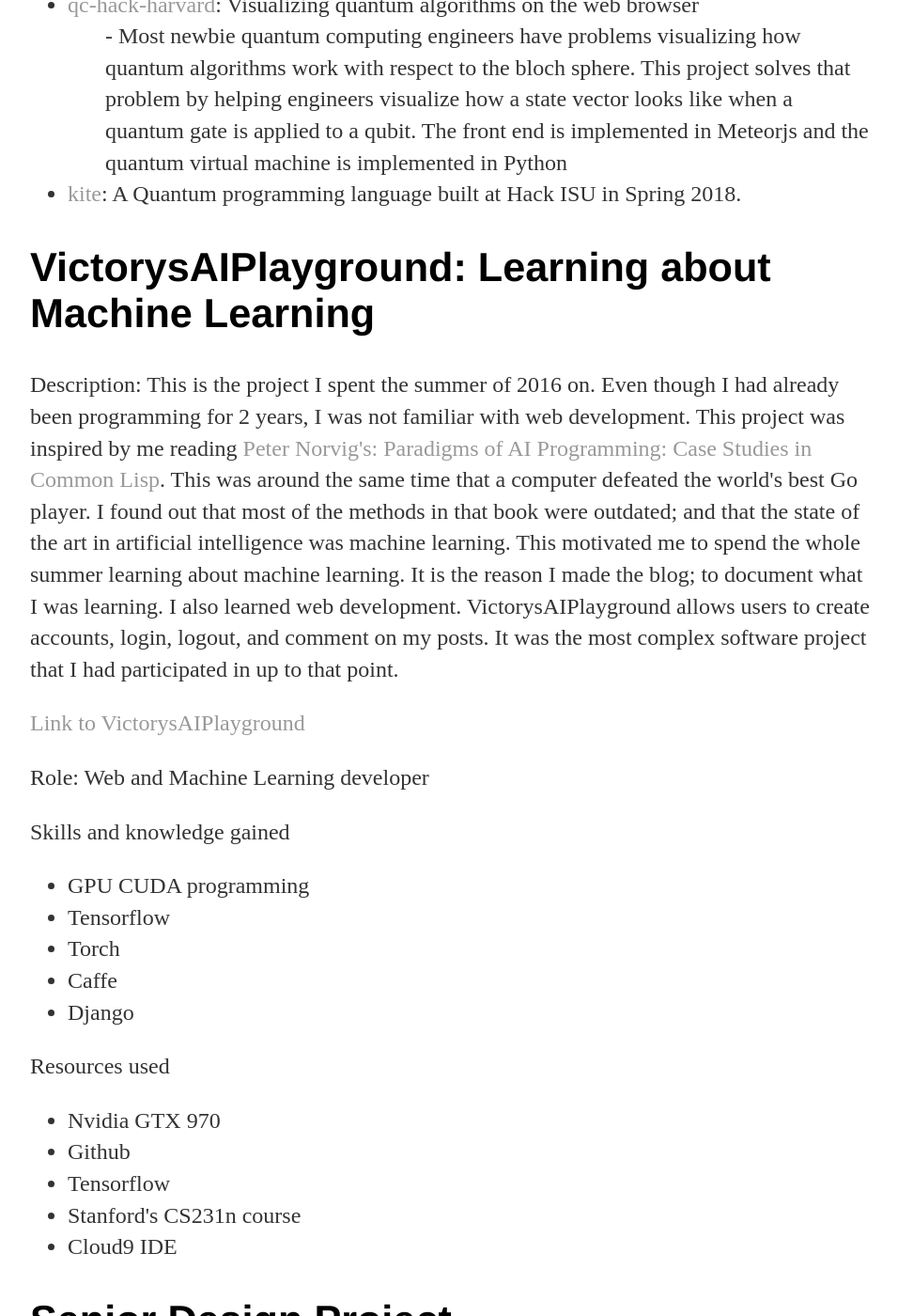
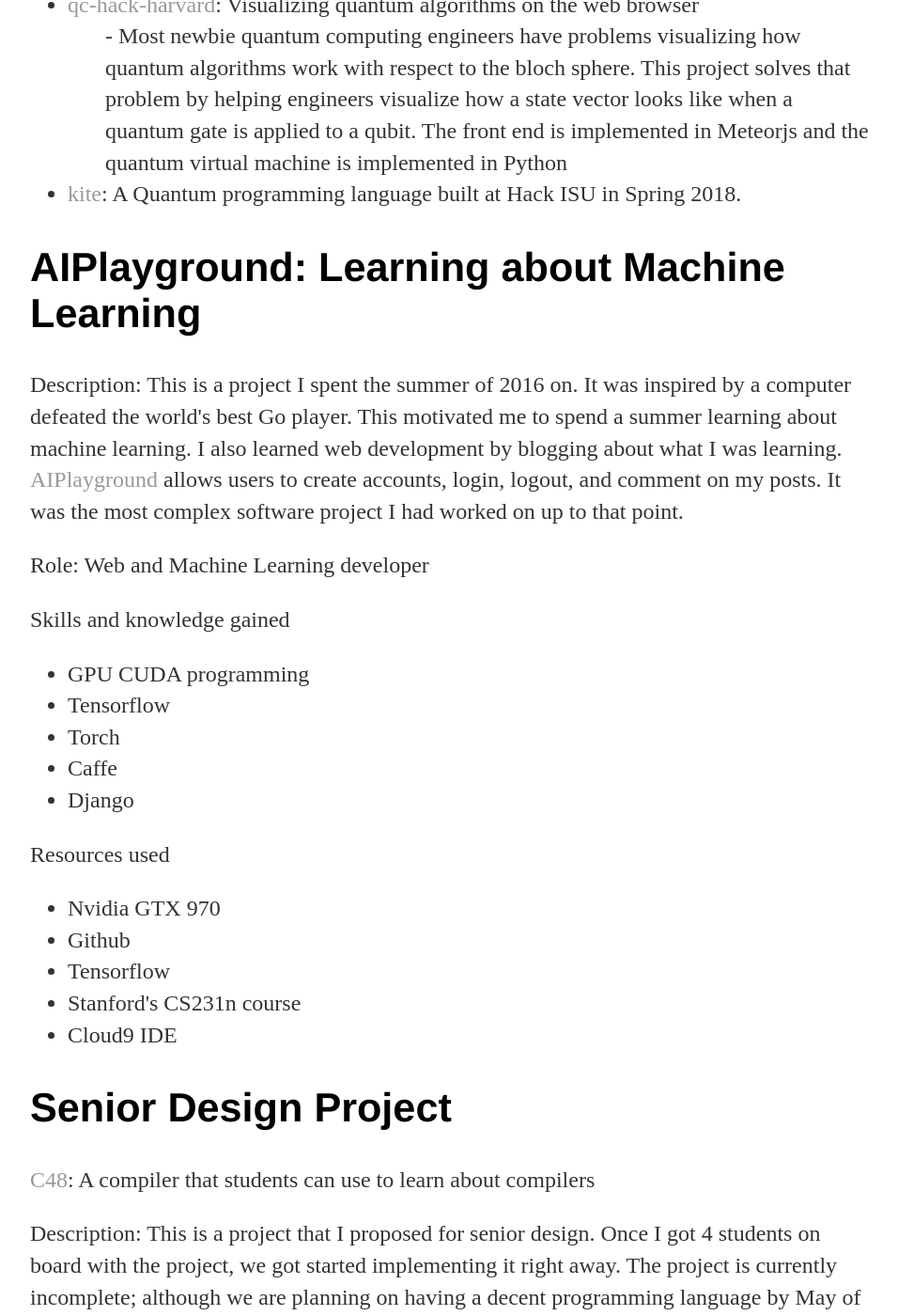
Before and after one commit to vtomole/vtomole.github.io, a Jekyll site: the page built from index.html, in a window 1280 px wide and 1400 px high, scrolled down 1195 px. Shown: the whole window at 94% size, without its empty margins (160-1116 px from the left). Built offline with Jekyll 4.4.1, drawn with Linux system fonts in a browser that asks for light colours; some of the changed text lies outside the part shown.

Commit message:
capitalization

```diff
--- a/about/index.html
+++ b/about/index.html
@@ -5,10 +5,10 @@
 
 		<div class="about">
 			<h1>About</h1>
-			<p> My name is Victory Omole. I'm a Senior at Iowa State University majoring in Computer Engineering. I participate in a couple of open source software projects, and I've gained a lot of software and hardware engineering skills from my personal projects and classes.
-			  I am a founder of <a href="https://github.com/QCHackers">QChackers</a>, a group of amateur Quantum engineers exploring full stack Quantum computing.</p>
+			<p> My name is Victory Omole. I'm a senior at Iowa State University majoring in computer engineering. I participate in a couple of open source software projects, and I've gained a lot of software and hardware engineering skills from my personal projects and classes.
+			  I'm a founder of <a href="https://github.com/QCHackers">QChackers</a>, a group of amateur quantum engineers exploring full stack quantum computing.</p>
 
-			<p>I love writing interpreters and compilers. The interpreter which I am most proud of is the <a href="https://github.com/vtomole/evie/tree/master/mini-projects/cantor">Cantor programming language</a> which won a prize for the most innovative hack at HackISU 2016. I also led a team software engineers in creating <a href="https://github.com/vtomole/c48">C48</a>: A programming language inspired by C and Python.</p>
+			<p>I love writing interpreters and compilers. The interpreter which I am most proud of is the <a href="https://github.com/vtomole/evie/tree/master/mini-projects/cantor">Cantor programming language</a> which won a prize for the most innovative hack at HackISU 2016. I've also led a team software engineers in creating <a href="https://github.com/vtomole/c48">C48</a>: A programming language inspired by C and Python.</p>
 
 			<!--<ul class="contacts">
 			  t
--- a/index.html
+++ b/index.html
@@ -51,10 +51,8 @@
 
 
 
-<p><h2> VictorysAIPlayground: Learning about Machine Learning</h2></p>
-			  <p>Description: This is the project I spent the summer of 2016 on. Even though I had already been programming for 2 years, I was not familiar with web development. This project was inspired by me reading <a href="https://en.wikipedia.org/wiki/Paradigms_of_AI_Programming:_Case_Studies_in_Common_Lisp">Peter Norvig's: Paradigms of AI Programming: Case Studies in Common Lisp</a>. This was around the same time that a computer defeated the world's best Go player. I found out that most of the methods in that book were outdated; and that the state of the art in artificial intelligence was machine learning. This motivated me to spend the whole summer learning about machine learning. It is the reason I made the blog; to document what I was learning. I also learned web development. VictorysAIPlayground allows users to create accounts, login, logout, and comment on my posts. It was the most complex software project that I had participated in up to that point.  <p/>
-
- <a href="https://victorysaiplayground.herokuapp.com/">Link to VictorysAIPlayground</a>
+<p><h2> AIPlayground: Learning about Machine Learning</h2></p>
+			  <p>Description: This is a project I spent the summer of 2016 on. It was inspired by a computer defeated the world's best Go player. This motivated me to spend a summer learning about machine learning. I also learned web development by blogging about what I was learning.<a href="https://victorysaiplayground.herokuapp.com/"> AIPlayground</a> allows users to create accounts, login, logout, and comment on my posts. It was the most complex software project I had worked on up to that point.  <p/>
 
 			  <p> Role: Web and Machine Learning developer</p>
 
@@ -82,7 +80,7 @@
 
 			  <p><h2>Senior Design Project</h2></p>
 
-			  <P>C48: A compiler that students can use to learn about compilers </p>
+			  <p><a href="https://github.com/vtomole/c48f">C48</a>: A compiler that students can use to learn about compilers </p>
 			<p>Description: This is a project that I proposed for senior design. Once I got 4 students on board with the project, we got started implementing it right away. The project is currently incomplete; although we are planning on having a decent programming language by May of next year. The programming language that we are designing is supposed to be like a Statically Typed Python with a C-like syntax. It is meant for people who don't know about programming to learn about how programming languages  and compilers work. <p/>
 
 			  <p>Role: Project Lead</p>
@@ -90,9 +88,8 @@
 			     <ul>
 			    <li>Implementing Lexers, Parsers, and Evaluators in the C programming language</li>
 
-			       </ul>
+			     </ul>
 
-<p><a href="https://github.com/vtomole/c48f">Link to C48</a></p>
 			  <p>Big picture contribution</p>
 			   <ul>
 			    <li>Lead a team that was not experienced in implementing programming languages</li>
```
